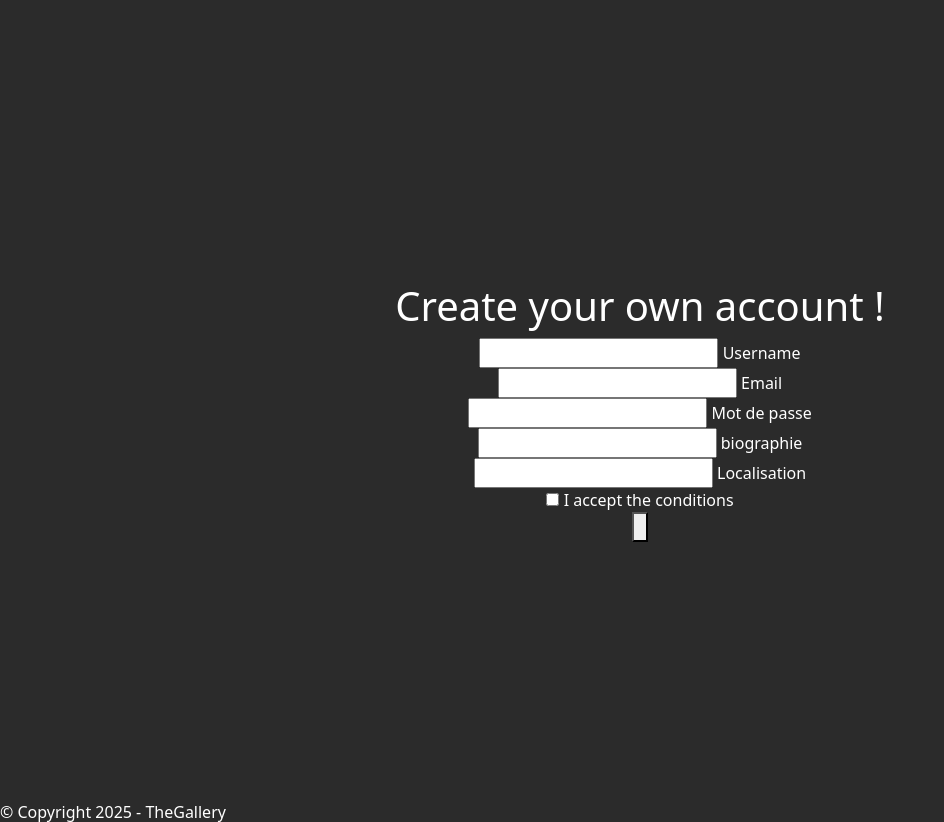
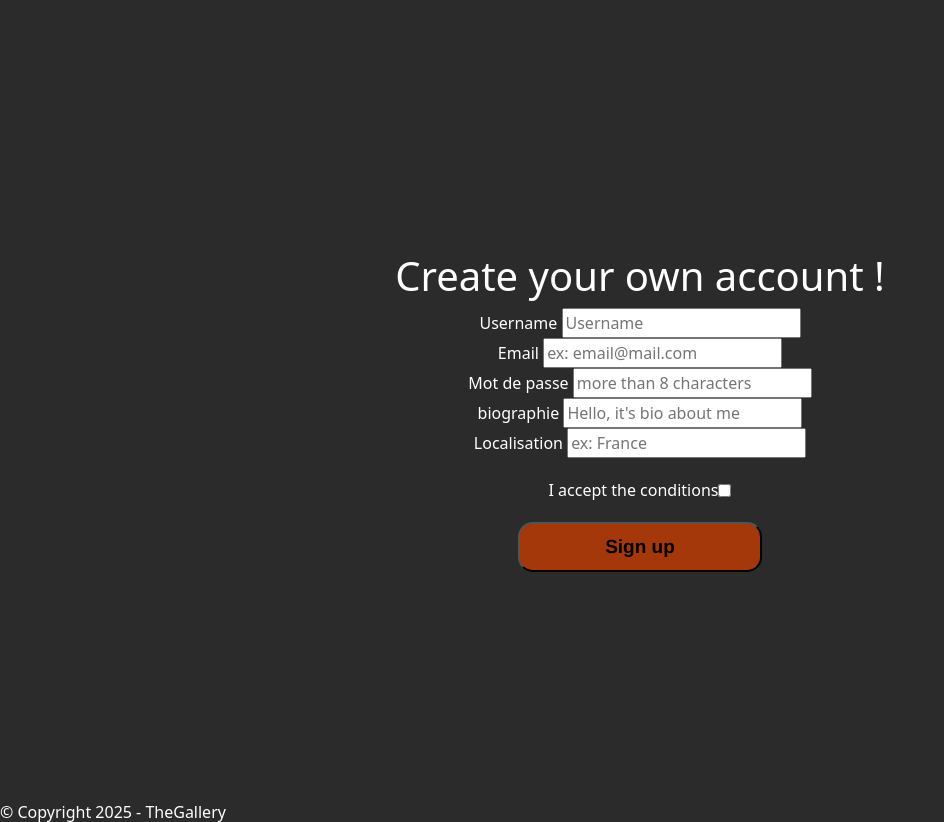
Before and after one commit to DaxaXAd/thegallery, a Symfony app: template TheGallery/templates/registration/register.html.twig in a window 1280 px wide. Shown: the top 822 px of the page, without its empty margins (0-944 px from the left). Run offline with Twig, Linux system fonts and the light colour scheme; the template is opened without the code that fills it, so the values that code supplies are empty; form fields are guessed from the names that the template uses; style sheets or scripts are compiled from the project's sources; some libraries are stand-ins or nearby versions.

Commit message:
style login and register

```diff
--- a/TheGallery/assets/styles/app.css
+++ b/TheGallery/assets/styles/app.css
@@ -126,6 +145,14 @@ body .header_image {
     transform: scale(1.1);
 }
 
+.agree-terms {
+    display: flex;
+    flex-direction: row;
+    justify-content: center;
+    align-items: center;
+    margin-top: 20px;
+}
+
 .register-btn {
     display: flex;
     width: 113px;
@@ -142,6 +169,22 @@ body .header_image {
     font-weight: 700;
     line-height: normal;
     text-decoration: none;
+}
+
+.signup-btn {
+    border-radius: 15px;
+    background-color: var(--variable-collection-primary-automn);
+    width: 50%;
+    height: 50px;
+    /* typo */
+    color: var(--Primary-dark, #000000);
+    font-family: "Lexend-Bold", Helvetica;
+    font-size: 19px;
+    font-style: normal;
+    font-weight: 700;
+    margin-top: 20px;
+    padding: 4px 24px;
+
 }
 
 .edit-btn {
--- a/TheGallery/src/Controller/PostController.php
+++ b/TheGallery/src/Controller/PostController.php
@@ -83,7 +83,11 @@ final class PostController extends AbstractController
     #[Route('/{id}', name: 'app_post_show', methods: ['GET'])]
     public function show(Post $post): Response
     {
+        $user = $this->getUser();
+
         return $this->render('post/show.html.twig', [
+
+            'user' => $user,
             'post' => $post,
         ]);
     }
--- a/TheGallery/templates/home.html.twig
+++ b/TheGallery/templates/home.html.twig
@@ -21,7 +21,7 @@
 							</svg>
 						</div>
 						<div class="top-bar_menu">
-							<a href="{#{{ path('app_contact') #}}}" aria-label="contact">Contact</a>
+							<a href="{#{{ path('app_contact') #}}}" class="contact-btn button" aria-label="contact">Contact</a>
 							<a href="{{ path('app_register') }}" class="register-btn button" aria-label="registration">Register</a>
 							<a href="{{ path('app_login') }}" class="login-btn button" aria-label="login">Login</a>
 						</div>
--- a/TheGallery/templates/registration/register.html.twig
+++ b/TheGallery/templates/registration/register.html.twig
@@ -10,8 +10,8 @@
 						<polygon points="7.293 4.707 14.586 12 7.293 19.293 8.707 20.707 17.414 12 8.707 3.293 7.293 4.707"/>
 					</svg>
 				</a>
-		<div
-			class="register-page">
+	{# <div class="register-container"> #}
+		<div class="register-page">
 			{# <div class="box-logo">
 							<img src="{{ asset('images/star_blue.svg') }}" class="logo logo-register" alt="Logo TheGallery">
 						</div> #}
@@ -24,53 +24,53 @@
 
 
 			<div class="form-group">
-				{{ form_widget(registrationForm.username, {'attr': {'class': 'input-register', 'placeholder': ' '}}) }}
 				{{ form_label(registrationForm.username, 'Username', {'label_attr': {'class': 'label-register'}}) }}
+				{{ form_widget(registrationForm.username, {'attr': {'class': 'input-register', 'placeholder': 'Username'}}) }}
+
 			</div>
 
 			<div class="form-group">
-				{{ form_widget(registrationForm.email, {'attr': {'class': 'input-register', 'placeholder': ' '}}) }}
 				{{ form_label(registrationForm.email, 'Email', {'label_attr': {'class': 'label-register'}}) }}
+				{{ form_widget(registrationForm.email, {'attr': {'class': 'input-register', 'placeholder': 'ex: email@mail.com'}}) }}
+
 			</div>
 
 			<div class="form-group">
-				{{ form_widget(registrationForm.plainPassword, {'attr': {'class': 'input-register', 'placeholder': ' '}}) }}
 				{{ form_label(registrationForm.plainPassword, 'Mot de passe', {'label_attr': {'class': 'label-register'}}) }}
+				{{ form_widget(registrationForm.plainPassword, {'attr': {'class': 'input-register', 'placeholder': 'more than 8 characters'}}) }}
+
 			</div>
 
 			<div class="form-group">
-				{{ form_widget(registrationForm.bio, {'attr': {'class': 'input-register', 'placeholder': ' '}}) }}
 				{{ form_label(registrationForm.bio, 'biographie', {'label_attr': {'class': 'label-register'}}) }}
+				{{ form_widget(registrationForm.bio, {'attr': {'class': 'input-register', 'placeholder': "Hello, it's bio about me"}}) }}
+
 			</div>
 
 			<div class="form-group">
-				{{ form_widget(registrationForm.location, {'attr': {'class': 'input-register', 'placeholder': ' ' }}) }}
 				{{ form_label(registrationForm.location, 'Localisation', {'label_attr': {'class': 'label-register'}}) }}
+				{{ form_widget(registrationForm.location, {'attr': {'class': 'input-register', 'placeholder': 'ex: France' }}) }}
+
 			</div>
 
 
 			<div class="form-group agree-terms">
+				{{ form_label(registrationForm.agreeTerms, 'I accept the conditions', {'label_attr': {'class': 'label-agree-terms'}}) }}
 				{{ form_widget(registrationForm.agreeTerms, {'attr': {'class': 'checkbox-register'}}) }}
-				{{ form_label(registrationForm.agreeTerms, 'I accept the conditions', {'label_attr': {'class': 'label-agree-terms'}}) }}
+
 			</div>
 
 			<input type="hidden" name="_csrf_token" value="{{ csrf_token('authenticate') }}">
 
-			<button type="submit" class="button-register">
-				<svg class="signin-svg" version="1.1" xmlns="http://www.w3.org/2000/svg" xmlns:xlink="http://www.w3.org/1999/xlink" x="0px" y="0px" viewbox="0 0 128 128" style="enable-background:new 0 0 128 128;" xml:space="preserve">
-					<g id="signin">
-						<path d="M128,63.954c0,2.006-0.797,3.821-2.136,5.127c-1.308,1.337-3.125,2.133-5.166,2.133H71.302v49.356
-																																																																				c0,4.012-3.284,7.292-7.302,7.292c-2.009,0-3.827-0.828-5.166-2.134c-1.308-1.337-2.136-3.152-2.136-5.159V71.214H7.302
-																																																																				c-4.05,0-7.302-3.248-7.302-7.26c0-2.006,0.797-3.853,2.136-5.159c1.308-1.306,3.125-2.134,5.166-2.134h49.395V7.306
-																																																																				c0-4.012,3.284-7.26,7.302-7.26c2.009,0,3.827,0.828,5.166,2.133c1.308,1.306,2.136,3.121,2.136,5.127v49.356h49.395
-																																																																				C124.747,56.662,128,59.91,128,63.954z"/>
-					</g>
-					{# <g id="Layer_1"></g> #}
-				</svg>
-			</button>
+			<div class="form-group">
+				<button type="submit" class="signup-btn">
+					Sign up
+				</button>
+			</div>
 
 			{{ form_end(registrationForm) }}
 		</div>
+	{# </div> #}
 	</main>
 
 	<footer>&copy; Copyright 2025 - TheGallery</footer>
--- a/TheGallery/templates/security/login.html.twig
+++ b/TheGallery/templates/security/login.html.twig
@@ -52,11 +52,11 @@
 
 			<h1 class="h1">Login</h1>
 
-			<div class="form_group">
+			<div class="formg_group">
 
 					<div class="form_input">
 						<label for="username">Email</label>
-						<input type="email" value="{{ last_username }}" name="_username" id="username" class="form-control" autocomplete="email" required autofocus>
+						<input type="email" value="{{ last_username }}" name="_username" id="username" class="form-control" autocomplete="email" placeholder="email@mail.com" required autofocus>
 					</div>
 					<div class="form_input">
 						<label for="password">Password</label>
```
Also changed, not shown: other parts of TheGallery/assets/styles/app.css (+70 -2 lines), TheGallery/assets/styles/scss/components/_buttons.scss (+11 -0 lines), TheGallery/templates/post/show.html.twig (+23 -11 lines), TheGallery/public/uploads/images/img-top-png-67c996cace3ec.jpg (added).
